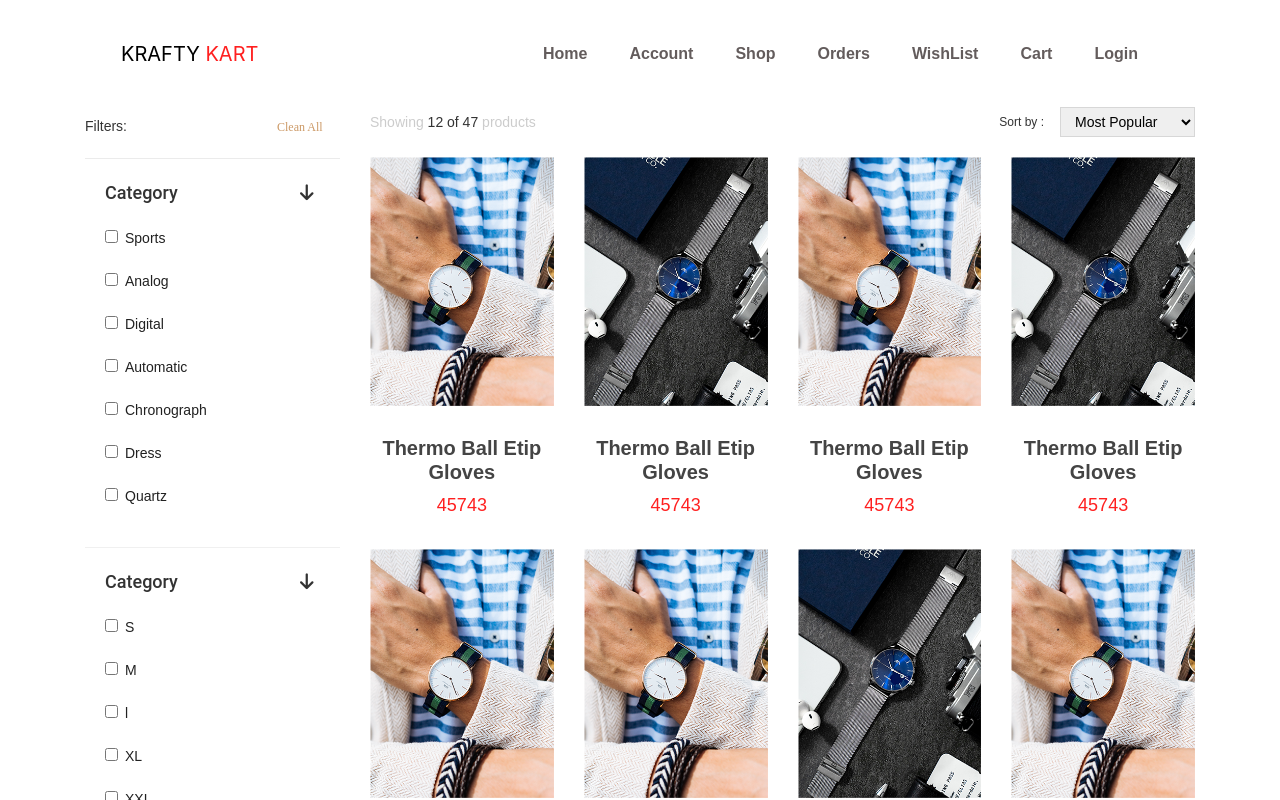
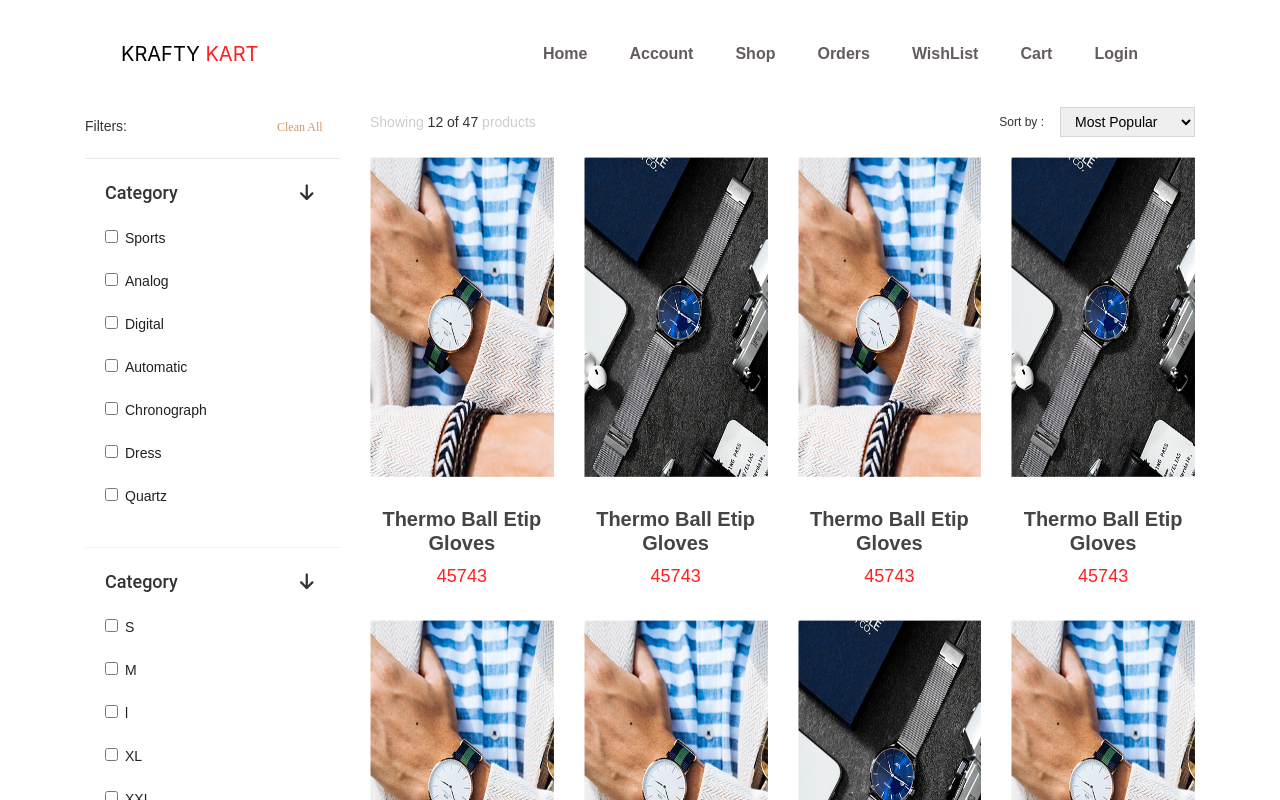
Before and after one commit to tanuj-choudhary/krafty-kart, a React (Create React App) app: page /products in a window 1280 px wide. Shown: the top 800 px of the page. Built offline with nearby package versions, Linux system fonts and the light colour scheme.

Commit message:
Changed product card view and styles

```diff
--- a/src/components/productCard/ProductCard.jsx
+++ b/src/components/productCard/ProductCard.jsx
@@ -1,8 +1,9 @@
 import React from 'react';
+import { Link } from 'react-router-dom';
 
 import './productCard.scss';
 
-export default function ProductCard({ image, title, price }) {
+export default function ProductCard({ image, title, price, id }) {
   return (
     <div className="product mb-30">
       <div className="product__img mb-30">
@@ -10,7 +11,7 @@ export default function ProductCard({ image, title, price }) {
       </div>
       <div className="product__caption">
         <h3 className="mb-8">
-          <a href="#1">{title}</a>
+          <Link to={{ pathname: `/products/${id}` }}>{title}</Link>
         </h3>
         <span>{price}</span>
       </div>
--- a/src/components/productCard/productCard.scss
+++ b/src/components/productCard/productCard.scss
@@ -1,6 +1,7 @@
 .product {
   img {
     width: 100%;
+    height: 20rem;
   }
   h3 a {
     display: block;
```
